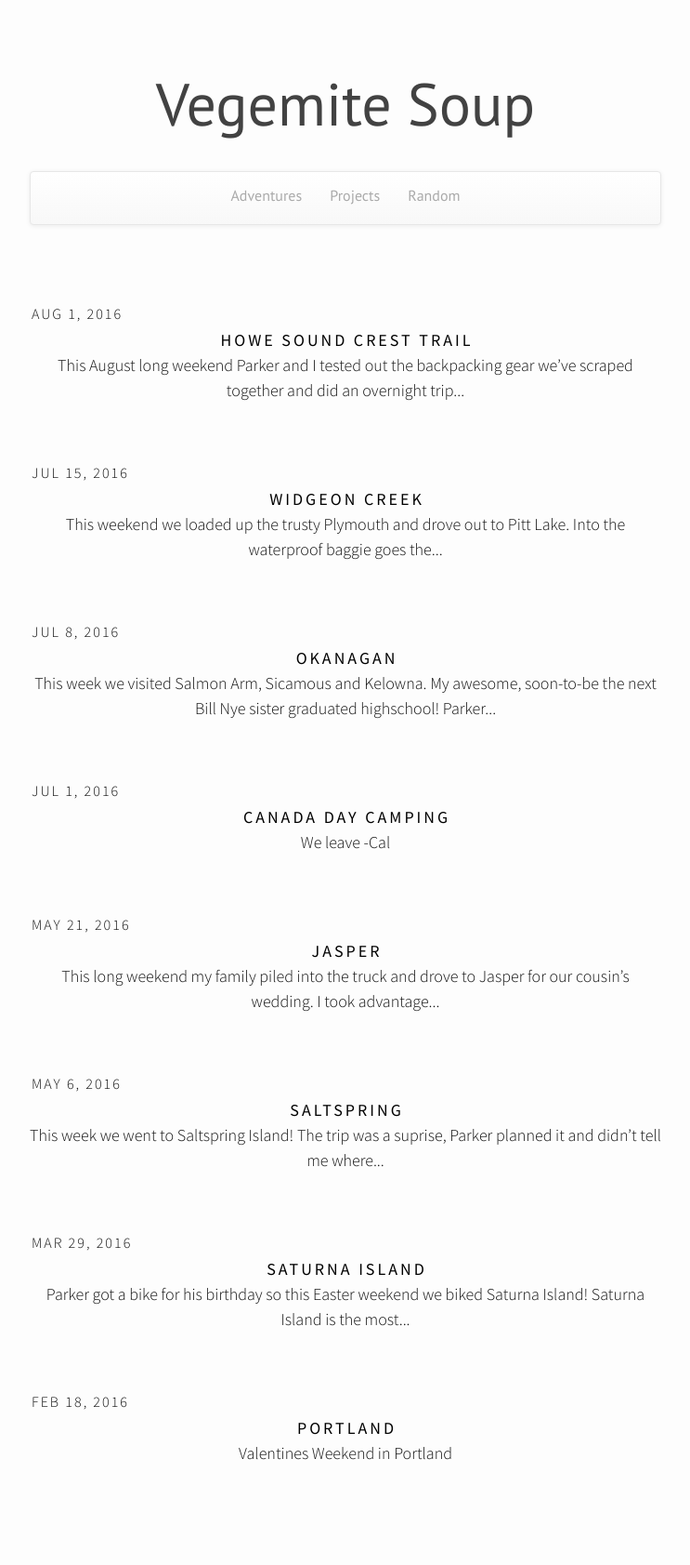
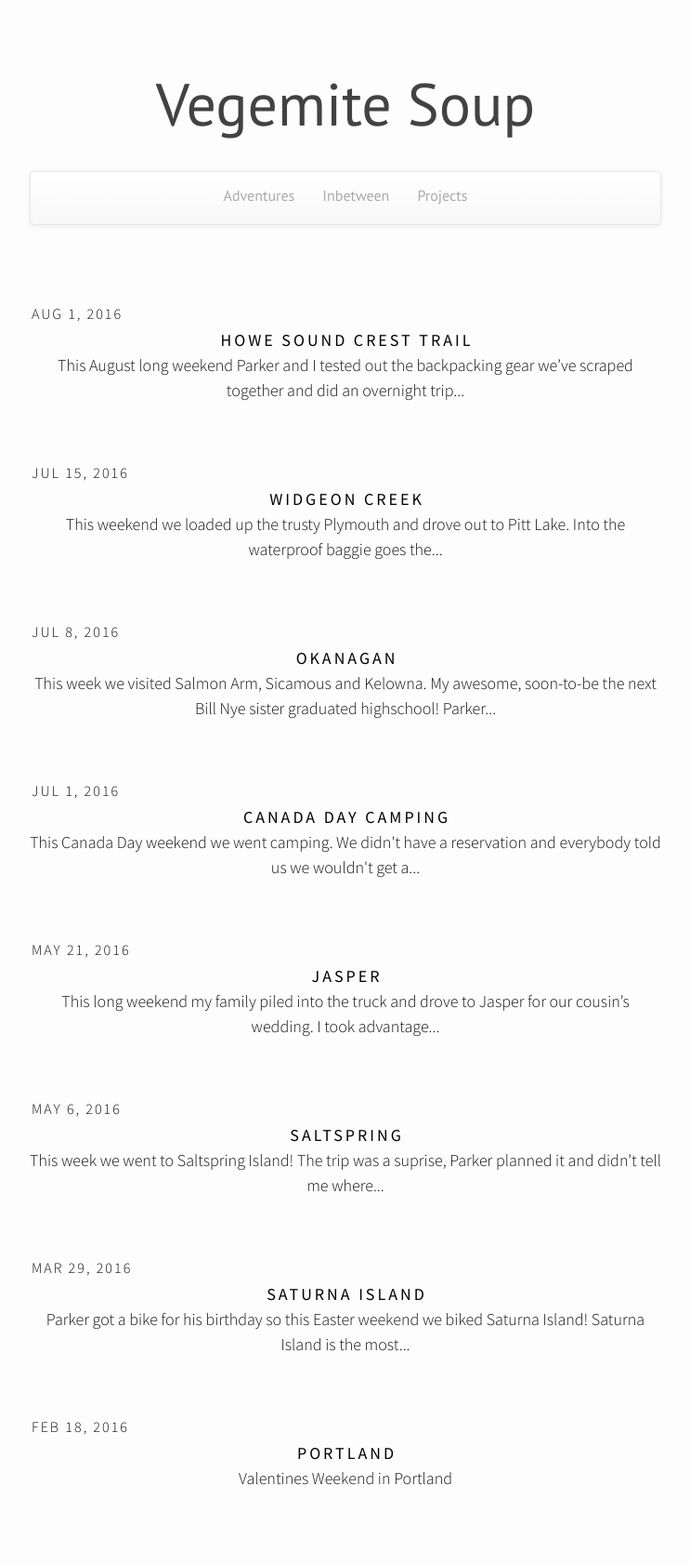
Before and after one commit to calthomson/calthomson.github.io, a Jekyll site: the page built from index.html, in a window 1280 px wide. Shown: the whole page at 93% size, without its empty margins (268-1011 px from the left). Built offline with Jekyll 4.4.1, drawn with Linux system fonts in a browser that asks for light colours; nearby versions of some CDN libraries; before the commit the page ends 1656 px from its top, so only the background shows below that.

Commit message:
Canada Day

```diff
--- a/_posts/2016-07-01-canada-day.markdown
+++ b/_posts/2016-07-01-canada-day.markdown
@@ -15,7 +15,9 @@
 </div>
 
 <div class="col-sm-6 col-xs-12">
-We leave
+This Canada Day weekend we went camping. We didn't have a reservation and everybody told us we wouldn't get a spot at such last minute.. well they were sort of right. We drove to Cat Lake early Friday morning and tried to get a non-reservable site, but they were all full since Wednesday!
+<br><br>
+We drove out to Pemberton, to go to a spot that someone told us about, on Crown land we supposed. There was a trail off a dirt road that lead to a beach by the river, with a great view of the mountains. There were horseback tours taking place on the trail as we unloaded all our stuff.
 </div>
 </div>
 
@@ -33,43 +35,52 @@
 	<a href="http://res.cloudinary.com/vegemitesoup/image/upload/v1470725383/canada-day/5.jpg"><img class="lazy" data-original="http://res.cloudinary.com/vegemitesoup/image/upload/v1470725383/canada-day/5.jpg" /></a>
 </div>
 
+After trekking all our stuff in, building a bridge, setting up a rain tarp, and generally getting comfortale, the guy leasing the land showed up to tell us that those horseback tours weren't just random people, they were part of his business, and we were on his property and needed to leave.
+
 <div class="row vertical-align">
-<div class="col-sm-4 col-xs-12">
 	<a href="http://res.cloudinary.com/vegemitesoup/image/upload/v1470725383/canada-day/6.jpg"><img class="lazy" data-original="http://res.cloudinary.com/vegemitesoup/image/upload/v1470725383/canada-day/6.jpg" /></a>
 </div>
-<div class="col-sm-4 col-xs-12">
+
+The guy and wife told us about a spot on Lilooet lake, Strawberry Point. So we packed up and drove on.
+
+<div class="row vertical-align">
     <a href="http://res.cloudinary.com/vegemitesoup/image/upload/v1470725383/canada-day/7.jpg"><img class="lazy" data-original="http://res.cloudinary.com/vegemitesoup/image/upload/v1470725383/canada-day/7.jpg" /></a>
 </div>
-<div class="col-sm-4 col-xs-12">
+
+We got to Strawberry Point after driving down In-Shuck-Ch Forest Service Road for about 6km. The camping area is right on the lake, a 5 minute walk down some trail and stairs. You can camp anywhere if you can find a spot, so long as you pay the BC parks guy $13 a night. We got lucky/pushy and got a spot right on the water!
+
+<div class="row vertical-align">
     <a href="http://res.cloudinary.com/vegemitesoup/image/upload/v1470725383/canada-day/8.jpg"><img class="lazy" data-original="http://res.cloudinary.com/vegemitesoup/image/upload/v1470725383/canada-day/8.jpg" /></a>
-</div>
 </div>
 
 <div class="row vertical-align">
+<div class="col-sm-6 col-xs-12">
 	<a href="http://res.cloudinary.com/vegemitesoup/image/upload/v1470725383/canada-day/9.jpg"><img class="lazy" data-original="http://res.cloudinary.com/vegemitesoup/image/upload/v1470725383/canada-day/9.jpg" /></a>
+</div>
+<div class="col-sm-6 col-xs-12">
+	<a href="http://res.cloudinary.com/vegemitesoup/image/upload/v1470725383/canada-day/11.jpg"><img class="lazy" data-original="http://res.cloudinary.com/vegemitesoup/image/upload/v1470725383/canada-day/11.jpg" /></a>
+</div>
 </div>
 
 <div class="row vertical-align">
 <div class="col-sm-8 col-xs-12">
 	<a href="http://res.cloudinary.com/vegemitesoup/image/upload/v1470725383/canada-day/10.jpg"><img class="lazy" data-original="http://res.cloudinary.com/vegemitesoup/image/upload/v1470725383/canada-day/10.jpg" /></a>
 </div>
-<div class="col-sm-4 col-xs-12">
-	<a href="http://res.cloudinary.com/vegemitesoup/image/upload/v1470725383/canada-day/11.jpg"><img class="lazy" data-original="http://res.cloudinary.com/vegemitesoup/image/upload/v1470725383/canada-day/11.jpg" /></a>
+
+<div class="col-sm-5 col-xs-12">
+Summary: sleeping, drinking, pancakes, marshmallows, hammocking, cards, beer pong, dancing, fire and dunking in the frigid lake water. Also carrying a lot of stuff.
 </div>
 </div>
 
 <div class="row vertical-align">
-<div class="col-sm-5 col-xs-12">
-	<a href="http://res.cloudinary.com/vegemitesoup/image/upload/v1470725383/canada-day/12.jpg"><img class="lazy" data-original="http://res.cloudinary.com/vegemitesoup/image/upload/v1470725383/canada-day/12.jpg" /></a>
+<div class="col-sm-6 col-xs-12">
+	<a href="http://res.cloudinary.com/vegemitesoup/image/upload/v1470725383/canada-day/13.jpg"><img class="lazy" data-original="http://res.cloudinary.com/vegemitesoup/image/upload/v1470725383/canada-day/13.jpg" /></a>
 </div>
 
-<div class="col-sm-7 col-xs-12">
-	<a href="http://res.cloudinary.com/vegemitesoup/image/upload/v1470725383/canada-day/13.jpg"><div class="col-sm-12"><img class="lazy" data-original="http://res.cloudinary.com/vegemitesoup/image/upload/v1470725383/canada-day/13.jpg" /></div></a>
+<div class="col-sm-6 col-xs-12">
+	<a href="http://res.cloudinary.com/vegemitesoup/image/upload/v1470725383/canada-day/12.jpg"><img class="lazy" data-original="http://res.cloudinary.com/vegemitesoup/image/upload/v1470725383/canada-day/12.jpg" /></a>
+	<a href="http://res.cloudinary.com/vegemitesoup/image/upload/v1470725383/canada-day/14.jpg"><img class="lazy" data-original="http://res.cloudinary.com/vegemitesoup/image/upload/v1470725383/canada-day/14.jpg" /></a>
 </div>
-</div>
-
-<div class="row vertical-align">
-<a href="http://res.cloudinary.com/vegemitesoup/image/upload/v1470725383/canada-day/14.jpg"><img class="lazy" data-original="http://res.cloudinary.com/vegemitesoup/image/upload/v1470725383/canada-day/14.jpg" /></a>
 </div>
 
 <div class="row vertical-align">
@@ -77,39 +88,45 @@
 </div>
 
 <div class="row vertical-align">
-	<a href="http://res.cloudinary.com/vegemitesoup/image/upload/v1470725383/canada-day/16.jpg"><div class="col-sm-12"><img class="lazy" data-original="http://res.cloudinary.com/vegemitesoup/image/upload/v1470725383/canada-day/16.jpg" /></div></a>
+<div class="col-sm-6 col-xs-12">
+	<a href="http://res.cloudinary.com/vegemitesoup/image/upload/v1470725383/canada-day/16.jpg"><img class="lazy" data-original="http://res.cloudinary.com/vegemitesoup/image/upload/v1470725383/canada-day/16.jpg" /></a>
 </div>
 
-<div class="row vertical-align">
-<div class="col-sm-4 col-xs-12">
+<div class="col-sm-6 col-xs-12">
 	<a href="http://res.cloudinary.com/vegemitesoup/image/upload/v1470725383/canada-day/17.jpg"><img class="lazy" data-original="http://res.cloudinary.com/vegemitesoup/image/upload/v1470725383/canada-day/17.jpg" /></a>
-</div>
-<div class="col-sm-4 col-xs-12">
-    <a href="http://res.cloudinary.com/vegemitesoup/image/upload/v1470725383/canada-day/18.jpg"><img class="lazy" data-original="http://res.cloudinary.com/vegemitesoup/image/upload/v1470725383/canada-day/18.jpg" /></a>
-</div>
-<div class="col-sm-4 col-xs-12">
-    <a href="http://res.cloudinary.com/vegemitesoup/image/upload/v1470725383/canada-day/19.jpg"><img class="lazy" data-original="http://res.cloudinary.com/vegemitesoup/image/upload/v1470725383/canada-day/19.jpg" /></a>
 </div>
 </div>
 
 <div class="row vertical-align">
-	<a href="http://res.cloudinary.com/vegemitesoup/image/upload/v1470725383/canada-day/20.jpg"><div class="col-sm-12"><img class="lazy" data-original="http://res.cloudinary.com/vegemitesoup/image/upload/v1470725383/canada-day/20.jpg" /></div></a>
+    <a href="http://res.cloudinary.com/vegemitesoup/image/upload/v1470725383/canada-day/18.jpg"><img class="lazy" data-original="http://res.cloudinary.com/vegemitesoup/image/upload/v1470725383/canada-day/18.jpg" /></a>
 </div>
 
 <div class="row vertical-align">
-	<a href="http://res.cloudinary.com/vegemitesoup/image/upload/v1470725383/canada-day/21.jpg"><div class="col-sm-12"><img class="lazy" data-original="http://res.cloudinary.com/vegemitesoup/image/upload/v1470725383/canada-day/21.jpg" /></div></a>
+    <a href="http://res.cloudinary.com/vegemitesoup/image/upload/v1470725383/canada-day/19.jpg"><img class="lazy" data-original="http://res.cloudinary.com/vegemitesoup/image/upload/v1470725383/canada-day/19.jpg" /></a>
 </div>
 
 <div class="row vertical-align">
-	<a href="http://res.cloudinary.com/vegemitesoup/image/upload/v1470725383/canada-day/22.jpg"><div class="col-sm-12"><img class="lazy" data-original="http://res.cloudinary.com/vegemitesoup/image/upload/v1470725383/canada-day/22.jpg" /></div></a>
+<div class="col-sm-6 col-xs-12">
+	<a href="http://res.cloudinary.com/vegemitesoup/image/upload/v1470725383/canada-day/20.jpg"><img class="lazy" data-original="http://res.cloudinary.com/vegemitesoup/image/upload/v1470725383/canada-day/20.jpg" /></a>
+</div>
+
+<div class="col-sm-6 col-xs-12">
+	<a href="http://res.cloudinary.com/vegemitesoup/image/upload/v1470725383/canada-day/22.jpg"><img class="lazy" data-original="http://res.cloudinary.com/vegemitesoup/image/upload/v1470725383/canada-day/22.jpg" /></a>
+</div>
 </div>
 
 <div class="row vertical-align">
-	<a href="http://res.cloudinary.com/vegemitesoup/image/upload/v1470725383/canada-day/23.jpg"><div class="col-sm-12"><img class="lazy" data-original="http://res.cloudinary.com/vegemitesoup/image/upload/v1470725383/canada-day/23.jpg" /></div></a>
+<div class="col-sm-6 col-xs-12">
+	<a href="http://res.cloudinary.com/vegemitesoup/image/upload/v1470725383/canada-day/23.jpg"><img class="lazy" data-original="http://res.cloudinary.com/vegemitesoup/image/upload/v1470725383/canada-day/23.jpg" /></a>
+</div>
+
+<div class="col-sm-6 col-xs-12">
+	<a href="http://res.cloudinary.com/vegemitesoup/image/upload/v1470725383/canada-day/21.jpg"><img class="lazy" data-original="http://res.cloudinary.com/vegemitesoup/image/upload/v1470725383/canada-day/21.jpg" /></a>
+</div>
 </div>
 
 <div class="row vertical-align">
-	<a href="http://res.cloudinary.com/vegemitesoup/image/upload/v1470725383/canada-day/24.jpg"><div class="col-sm-12"><img class="lazy" data-original="http://res.cloudinary.com/vegemitesoup/image/upload/v1470725383/canada-day/24.jpg" /></div></a>
+	<a href="http://res.cloudinary.com/vegemitesoup/image/upload/v1470725383/canada-day/24.jpg"><img class="lazy" data-original="http://res.cloudinary.com/vegemitesoup/image/upload/v1470725383/canada-day/24.jpg" /></a>
 </div>
 
 
--- a/random.html
+++ b/inbetween.html
@@ -1,7 +1,7 @@
 ---
 layout: default
-title : Random
-permalink: /random/
+title : Inbetween
+permalink: /inbetween/
 ---
 
 {% for post in site.random %}
```
